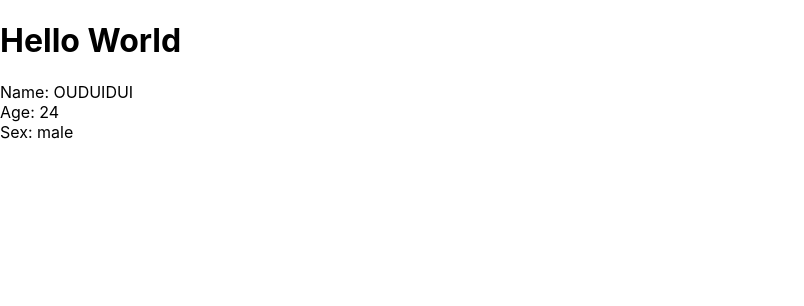
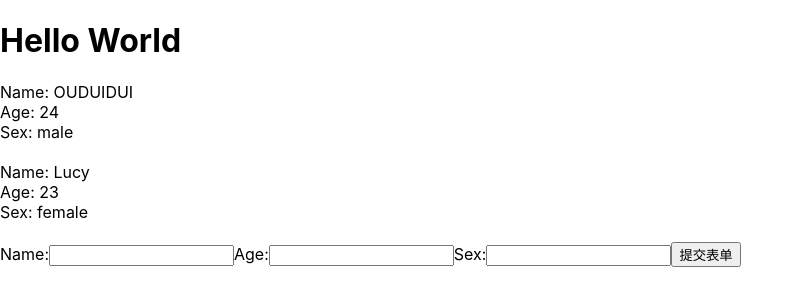
Before and after one commit to OUDUIDUI/react_redux_study, a React (Create React App) app: page / in a window 1280 px wide. Shown: the top 306 px of the page, without its empty margins (0-804 px from the left). Built offline with nearby package versions, Linux system fonts and the light colour scheme.

Commit message:
lesson10

```diff
--- /dev/null
+++ b/src/AddContact.js
@@ -0,0 +1,36 @@
+import React, {Component} from 'react';
+
+class AddContact extends Component{
+    state = {
+        name: '',
+        age: '',
+        sex: ''
+    };
+    handleChange = (e) => {
+        this.setState({
+            [e.target.id]: e.target.value
+        })
+    };
+    handleSubmit = (e) => {
+        e.preventDefault();
+        // 调用父组件的函数
+        this.props.addContact(this.state);
+    }
+    render() {
+        return (
+            <div>
+                <form onSubmit={this.handleSubmit}>
+                    <label htmlFor= 'name'>Name:</label>
+                    <input type="text" id="name" onChange={this.handleChange}/>
+                    <label htmlFor= 'name'>Age:</label>
+                    <input type="text" id="age" onChange={this.handleChange}/>
+                    <label htmlFor= 'name'>Sex:</label>
+                    <input type="text" id="sex" onChange={this.handleChange}/>
+                    <button>提交表单</button>
+                </form>
+            </div>
+        )
+    }
+}
+
+export default AddContact;
--- a/src/App.js
+++ b/src/App.js
@@ -1,7 +1,7 @@
 import React, {Component} from 'react';
 import Contact from "./Contact";
+import AddContact from "./AddContact"
 
-// 状态组件 类组件
 class App extends Component{
     state = {
         contactForm: [
@@ -9,6 +9,13 @@ class App extends Component{
             {id: 2, name: 'Lucy', age: '23', sex: 'female'}
         ]
     };
+    addContact = (contact) => {
+        contact.id = this.state.contactForm.length + 1;
+        let contactForm = [...this.state.contactForm,contact];
+        this.setState({
+            contactForm:contactForm
+        })
+    }
     render() {
         return (
             <div className="App">
@@ -16,6 +23,7 @@ class App extends Component{
                     <h1>Hello World</h1>
                 </header>
                 <Contact list={this.state.contactForm} />
+                <AddContact addContact={this.addContact}/>
             </div>
         );
     }
--- a/src/Contact.js
+++ b/src/Contact.js
@@ -1,42 +1,19 @@
-// 无状态组件 函数组件
 const Contact = (props) => {
     // 获取列表
     const {list} = props;
     const newList = list.map(contact => {
-        // if条件语句
-        // if(contact.sex === 'male'){
-        //     return (
-        //         <div className="ContactFrom" key={contact.id}>
-        //             <div>Name: { contact.name }</div>
-        //             <div>Age: { contact.age }</div>
-        //             <div>Sex: { contact.sex }</div>
-        //         </div>
-        //     )
-        // }
-
-        // 三元运算符
-        return contact.sex === 'male' ? (
+        return (
             <div className="ContactFrom" key={contact.id}>
                 <div>Name: { contact.name }</div>
                 <div>Age: { contact.age }</div>
                 <div>Sex: { contact.sex }</div>
+                <br/>
             </div>
-        ) : null
+        )
     })
     return (
         <div className="list">
-            {/*{newList}*/}
-            {
-                list.map(contact => {
-                    return contact.sex === 'male' ? (
-                        <div className="ContactFrom" key={contact.id}>
-                            <div>Name: { contact.name }</div>
-                            <div>Age: { contact.age }</div>
-                            <div>Sex: { contact.sex }</div>
-                        </div>
-                    ) : null
-                })
-            }
+            {newList}
         </div>
     )
 }
```
Also changed, not shown: 2 other files (tests, documents, lock files or other folders).
